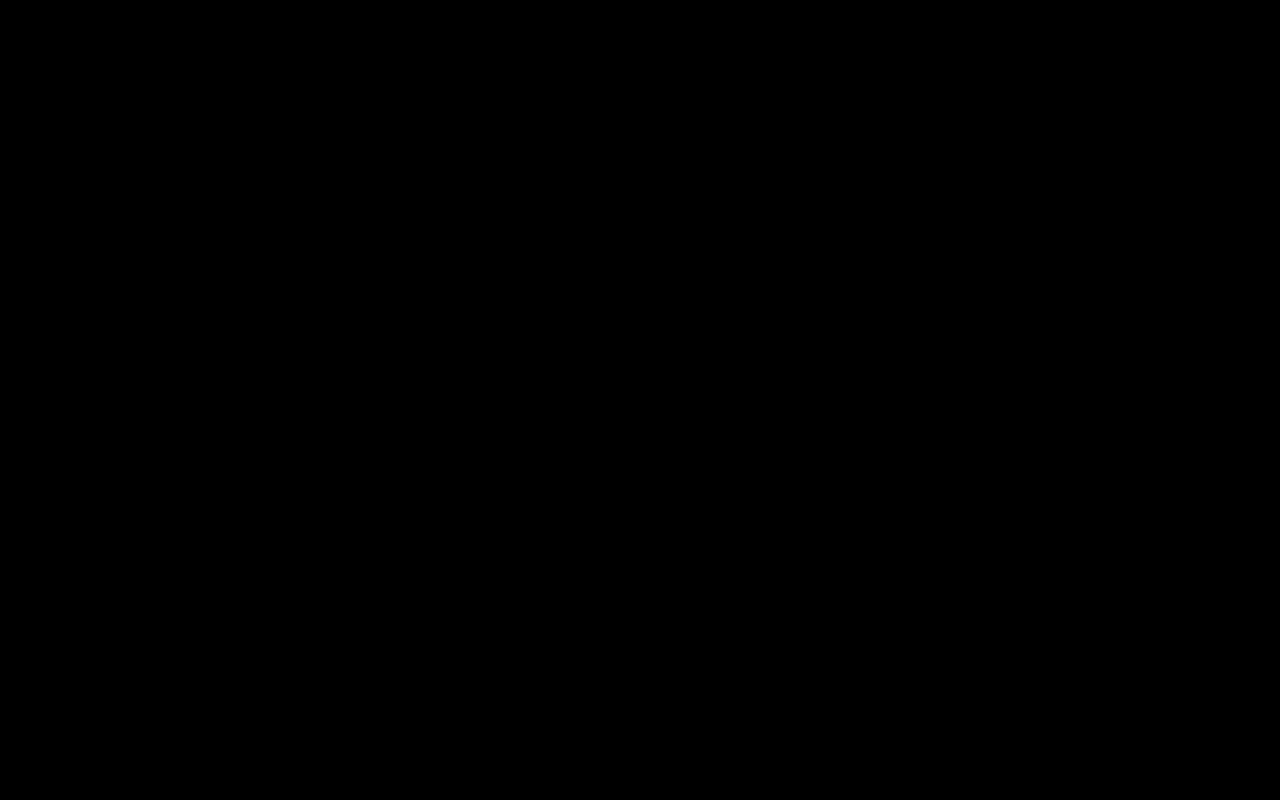
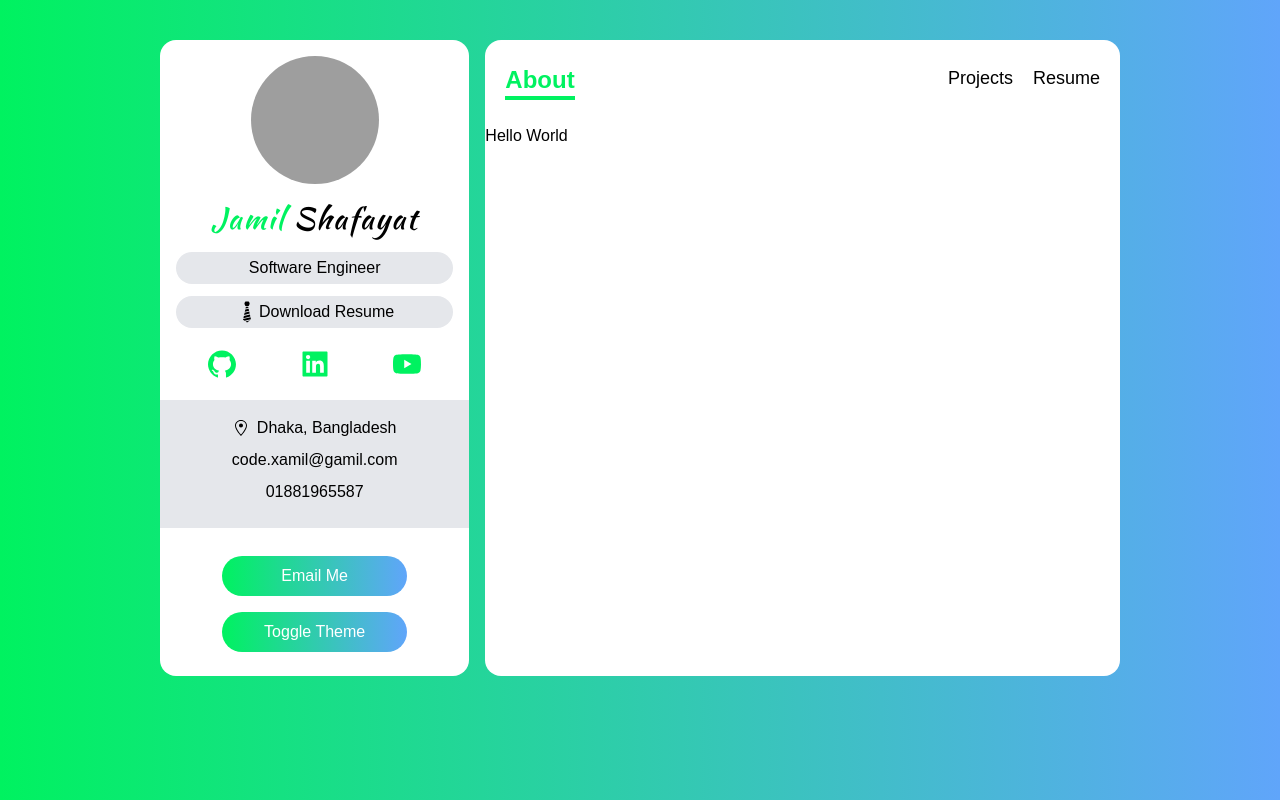
Before and after one commit to JamilShafayat/portfolio, a Next.js app: page / in a window 1280 px wide. Built offline with nearby package versions, Linux system fonts and the light colour scheme; grey boxes are pictures that could not be loaded.

Commit message:
data get for about

```diff
--- /dev/null
+++ b/components/Navbar.tsx
@@ -0,0 +1,63 @@
+import { useRouter } from "next/dist/client/router";
+import Link from "next/link";
+import React, { FunctionComponent, useEffect, useState } from "react";
+
+const NavItem: FunctionComponent<{
+	activeItem: string;
+	setActiveItem: Function;
+	name: string;
+	route: string;
+}> = ({ activeItem, setActiveItem, name, route }) => {
+	return activeItem !== name ? (
+		<Link href={route}>
+			<a>
+				<span onClick={() => setActiveItem(name)} className="hover:text-green">
+					{name}
+				</span>
+			</a>
+		</Link>
+	) : null;
+};
+
+const Navbar = () => {
+	const [activeItem, setActiveItem] = useState<string>("");
+	const { pathname } = useRouter();
+
+	useEffect(() => {
+		pathname === "/" && setActiveItem("About");
+		pathname === "/projects" && setActiveItem("Projects");
+		pathname === "/resume" && setActiveItem("Resume");
+	}, []);
+
+	return (
+		<div className="flex justify-between px-5 py-3 my-3">
+			<span className="text-xl font-bold border-b-4 text-green border-green md:text-2xl">
+				{activeItem}
+			</span>
+			<div className="flex space-x-5 text-lg">
+				<NavItem
+					activeItem={activeItem}
+					setActiveItem={setActiveItem}
+					name="About"
+					route="/"
+				/>
+
+				<NavItem
+					activeItem={activeItem}
+					setActiveItem={setActiveItem}
+					name="Projects"
+					route="/projects"
+				/>
+
+				<NavItem
+					activeItem={activeItem}
+					setActiveItem={setActiveItem}
+					name="Resume"
+					route="/resume"
+				/>
+			</div>
+		</div>
+	);
+};
+
+export default Navbar;
--- /dev/null
+++ b/components/Sidebar.tsx
@@ -0,0 +1,67 @@
+import React from "react";
+import { AiFillGithub, AiFillLinkedin, AiFillYoutube } from "react-icons/ai";
+import { GiTie } from "react-icons/gi";
+import { GoLocation } from "react-icons/go";
+
+function Sidebar() {
+	return (
+		<div>
+			<img
+				src="https://lh3.googleusercontent.com/a-/AOh14GgsHg_KetTjfrUR5fh_cX7K1csamPOXJane_O0KhA=s288-p-rw-no"
+				alt="user avatar"
+				className="w-32 h-32 mx-auto rounded-full"
+			/>
+			<h3 className="my-4 text-3xl font-medium tracking-wider font-kaushan">
+				<span className="text-green">Jamil </span>
+				Shafayat
+			</h3>
+			<p className="px-2 py-1 my-3 bg-gray-200 rounded-full">
+				Software Engineer
+			</p>
+			<a
+				className="flex items-center justify-center px-2 py-1 my-3 bg-gray-200 rounded-full"
+				href=""
+				download="name"
+			>
+				<GiTie className="w-6 h-6" /> Download Resume
+			</a>
+			<div className="flex justify-around w-9/12 mx-auto my-5 text-green md:w-full">
+				<a href="">
+					<AiFillGithub className="w-8 h-8 cursor-pointer" />
+				</a>
+				<a href="">
+					<AiFillLinkedin className="w-8 h-8 cursor-pointer" />
+				</a>
+				<a href="">
+					<AiFillYoutube className="w-8 h-8 cursor-pointer" />
+				</a>
+			</div>
+
+			{/* address */}
+			<div
+				className="py-4 my-5 bg-gray-200"
+				style={{ marginLeft: -16, marginRight: -16 }}
+			>
+				<div className="flex items-center justify-center space-x-2">
+					<GoLocation />
+					<span>Dhaka, Bangladesh</span>
+				</div>
+				<p className="my-2">code.xamil@gamil.com</p>
+				<p className="my-2">01881965587</p>
+			</div>
+
+			{/* Email Button */}
+			<button
+				className="w-8/12 px-5 py-2 my-2 text-white rounded-full focus:outline-none bg-gradient-to-r from-green to-blue-400"
+				onClick={() => window.open("mailto:code.xamil@gamil.com")}
+			>
+				Email Me
+			</button>
+			<button className="w-8/12 px-5 py-2 my-2 text-white rounded-full bg-gradient-to-r from-green to-blue-400">
+				Toggle Theme
+			</button>
+		</div>
+	);
+}
+
+export default Sidebar;
--- /dev/null
+++ b/data.ts
@@ -0,0 +1,78 @@
+import { AiOutlineAntDesign, AiOutlineApi } from "react-icons/ai";
+import { FaServer } from "react-icons/fa";
+import { MdDeveloperMode } from "react-icons/md";
+import { RiComputerLine } from "react-icons/ri";
+import { IService } from "./type";
+
+export const services: IService[] = [
+	{
+		Icon: RiComputerLine,
+		title: "Frontend Development",
+		about:
+			"I can build a beautiful and scalable SPA using <b> HTML</b>,<b>CSS</b> and <b>React.js</b> ",
+	},
+	{
+		Icon: FaServer,
+		title: "Backend  Development",
+		about:
+			"handle database, server, api using <b>Express </b> & other popular frameworks",
+	},
+	{
+		Icon: AiOutlineApi,
+		title: "API Development",
+		about:
+			"I can develop robust  REST API using <b>django-rest-api</b> & <b>Node API</b> ",
+	},
+	{
+		Icon: MdDeveloperMode,
+		title: "Competitive Coder",
+		about: "a daily problem solver in <b>HackerRank</b> and <b>Leet Code</b> ",
+	},
+	{
+		Icon: AiOutlineAntDesign,
+		title: "UI/UX designer",
+		about:
+			"stunning user interface designer using <b>Figma</b> and <b>Framer</b> ",
+	},
+	{
+		Icon: RiComputerLine,
+		title: "Whatever",
+		about:
+			"Lorem ipsum dolor sit amet consectetur adipisicing elit. Hic quis minima autem!",
+	},
+	{
+		Icon: RiComputerLine,
+		title: "Frontend Development",
+		about:
+			"I can build a beautiful and scalable SPA using <b> HTML</b>,<b>CSS</b> and <b>React.js</b> ",
+	},
+	{
+		Icon: FaServer,
+		title: "Backend  Development",
+		about:
+			"handle database, server, api using <b>Express </b> & other popular frameworks",
+	},
+	{
+		Icon: AiOutlineApi,
+		title: "API Development",
+		about:
+			"I can develop robust  REST API using <b>django-rest-api</b> & <b>Node API</b> ",
+	},
+	{
+		Icon: MdDeveloperMode,
+		title: "Competitive Coder",
+		about: "a daily problem solver in <b>HackerRank</b> and <b>Leet Code</b> ",
+	},
+	{
+		Icon: AiOutlineAntDesign,
+		title: "UI/UX designer",
+		about:
+			"stunning user interface designer using <b>Figma</b> and <b>Framer</b> ",
+	},
+	{
+		Icon: RiComputerLine,
+		title: "Whatever",
+		about:
+			"Lorem ipsum dolor sit amet consectetur adipisicing elit. Hic quis minima autem!",
+	},
+];
--- a/package.json
+++ b/package.json
@@ -11,7 +11,8 @@
   "dependencies": {
     "next": "11.0.1",
     "react": "17.0.2",
-    "react-dom": "17.0.2"
+    "react-dom": "17.0.2",
+    "react-icons": "^4.2.0"
   },
   "devDependencies": {
     "@types/node": "^16.0.0",
--- a/pages/_app.tsx
+++ b/pages/_app.tsx
@@ -1,7 +1,19 @@
-import '../styles/globals.css'
+import Navbar from "../components/Navbar";
+import Sidebar from "../components/Sidebar";
+import "../styles/globals.css";
 
 function MyApp({ Component, pageProps }) {
-  return <Component {...pageProps} />
+	return (
+		<div className="grid grid-cols-12 gap-4 px-3 my-10 lg:px-40 md:px-32 sm:px-20">
+			<div className="col-span-12 p-4 text-center bg-white lg:col-span-4 rounded-2xl">
+				<Sidebar />
+			</div>
+			<div className="flex flex-col col-span-12 bg-white lg:col-span-8 rounded-2xl">
+				<Navbar />
+				<Component {...pageProps} />
+			</div>
+		</div>
+	);
 }
 
-export default MyApp
+export default MyApp;
--- /dev/null
+++ b/pages/_document.tsx
@@ -0,0 +1,23 @@
+import Document, { Head, Html, Main, NextScript } from "next/document";
+
+class MyDocument extends Document {
+	render() {
+		return (
+			<Html>
+				<Head>
+					<link rel="preconnect" href="https://fonts.gstatic.com" />
+					<link
+						href="https://fonts.googleapis.com/css2?family=Kaushan+Script&display=swap"
+						rel="stylesheet"
+					/>
+				</Head>
+				<body className="bg-gradient-to-r from-green to-blue-400">
+					<Main />
+					<NextScript />
+				</body>
+			</Html>
+		);
+	}
+}
+
+export default MyDocument;
--- /dev/null
+++ b/pages/api/services.ts
@@ -0,0 +1,6 @@
+import { NextApiRequest, NextApiResponse } from "next";
+import { services } from "../../data";
+
+export default (req: NextApiRequest, res: NextApiResponse) => {
+	res.status(200).json({ services });
+};
--- a/pages/index.tsx
+++ b/pages/index.tsx
@@ -1,4 +1,7 @@
-function index() {
+import { GetServerSidePropsContext } from "next";
+
+function index({ services }) {
+	console.log(services);
 	return (
 		<div>
 			<h1>Hello World</h1>
@@ -7,3 +10,16 @@ function index() {
 }
 
 export default index;
+
+export const getServerSideProps = async (
+	context: GetServerSidePropsContext
+) => {
+	const res = await fetch("http://localhost:3000/api/services");
+	const data = await res.json();
+
+	return {
+		props: {
+			services: data.services,
+		},
+	};
+};
--- /dev/null
+++ b/pages/projects.tsx
@@ -0,0 +1,5 @@
+function projects() {
+	return <div className="p-4">Projects Page</div>;
+}
+
+export default projects;
--- /dev/null
+++ b/pages/resume.tsx
@@ -0,0 +1,5 @@
+function resume() {
+	return <div className="p-4">Resume Page</div>;
+}
+
+export default resume;
--- a/tailwind.config.js
+++ b/tailwind.config.js
@@ -2,7 +2,16 @@ module.exports = {
   purge: ['./pages/**/*.tsx', './components/**/*.tsx'],
   darkMode: false, // or 'media' or 'class'
   theme: {
-    extend: {},
+		fontFamily: {
+			'kaushan': ['Kaushan Script']
+		},
+    extend: {
+			colors: {
+				green: {
+					DEFAULT: '#00f260'
+				}
+			}
+		},
   },
   variants: {
     extend: {},
--- /dev/null
+++ b/type.ts
@@ -0,0 +1,7 @@
+import { IconType } from "react-icons/lib";
+
+export interface IService {
+	title: string;
+	about: string;
+	Icon: IconType;
+}
```
Also changed, not shown: 1 other file (tests, documents, lock files or other folders).
